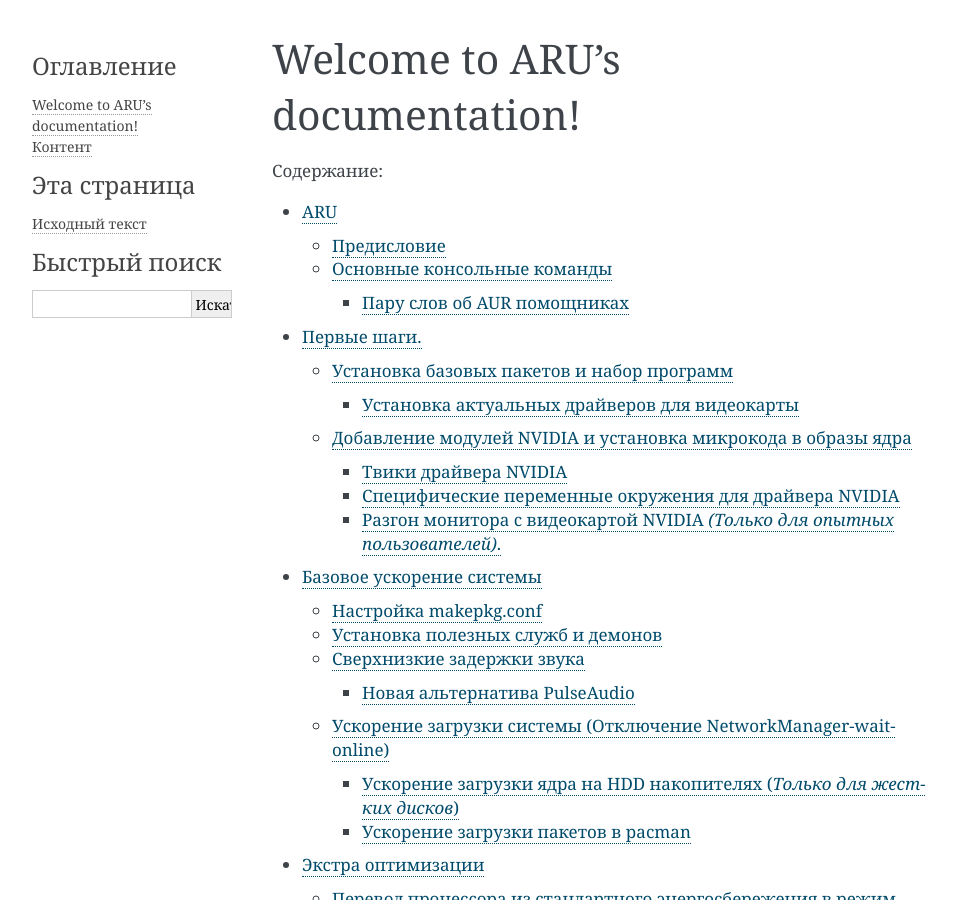
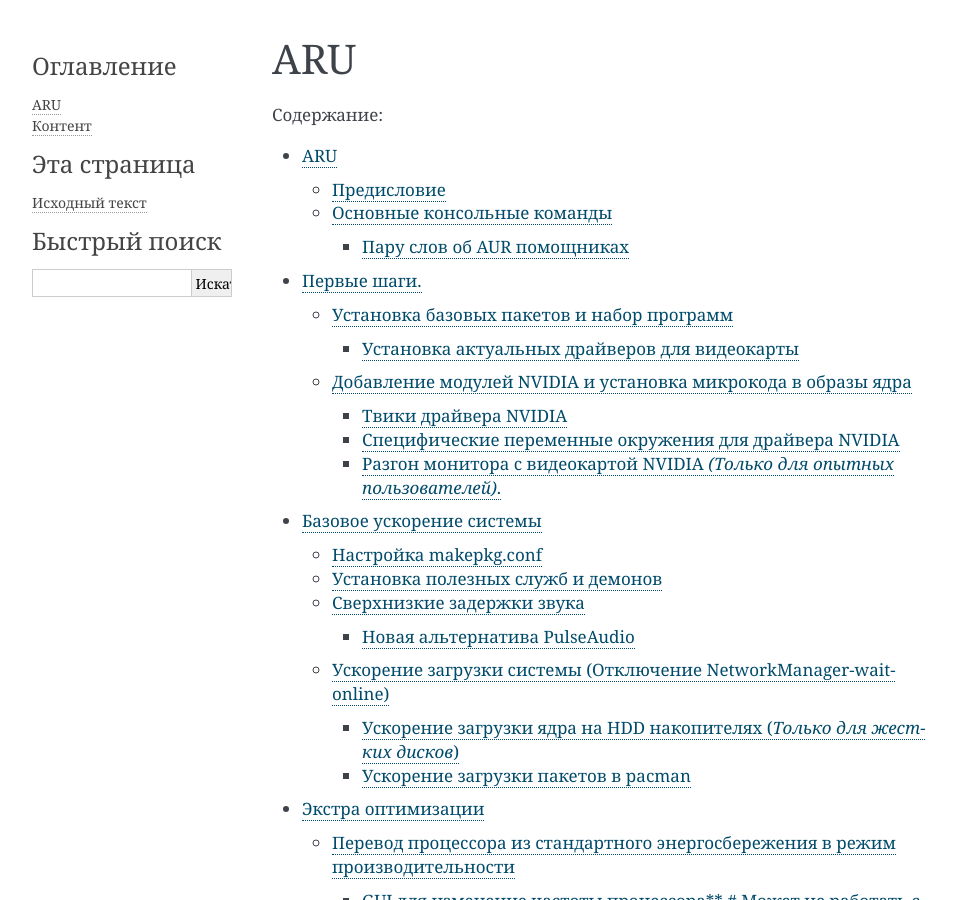
Before and after one commit to ventureoo/ARU, a Sphinx documentation site: the page built from sphinx/index.rst, in a window 1280 px wide and 900 px high. Shown: the whole window, without its empty margins (148-1104 px from the left). Built offline with Sphinx 7.4.7, drawn with Linux system fonts in a browser that asks for light colours.

Commit message:
Rename the header

```diff
--- a/sphinx/index.rst
+++ b/sphinx/index.rst
@@ -3,7 +3,7 @@
    You can adapt this file completely to your liking, but it should at least
    contain the root `toctree` directive.
 
-Welcome to ARU's documentation!
+ARU
 ===============================
 
 .. toctree::
```
